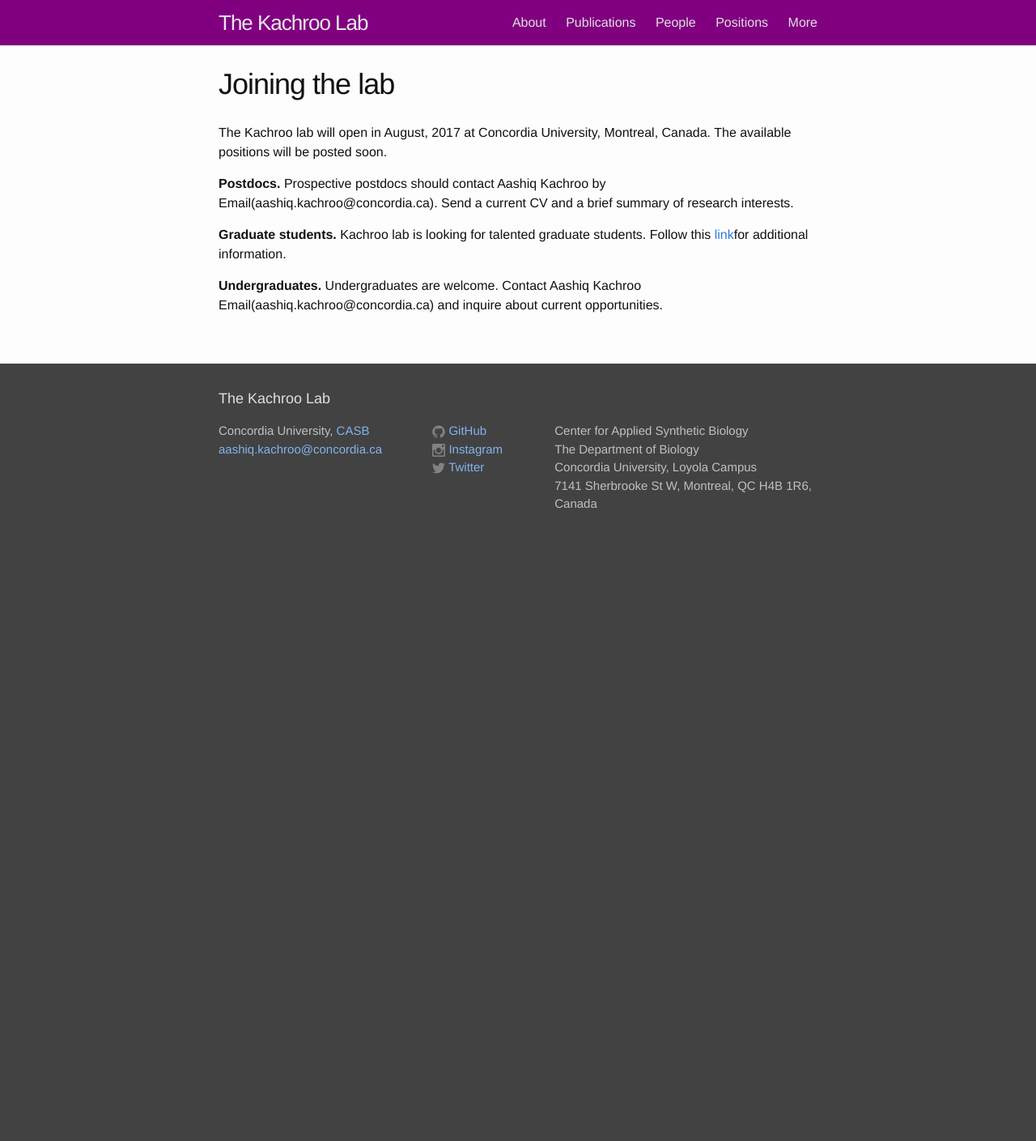
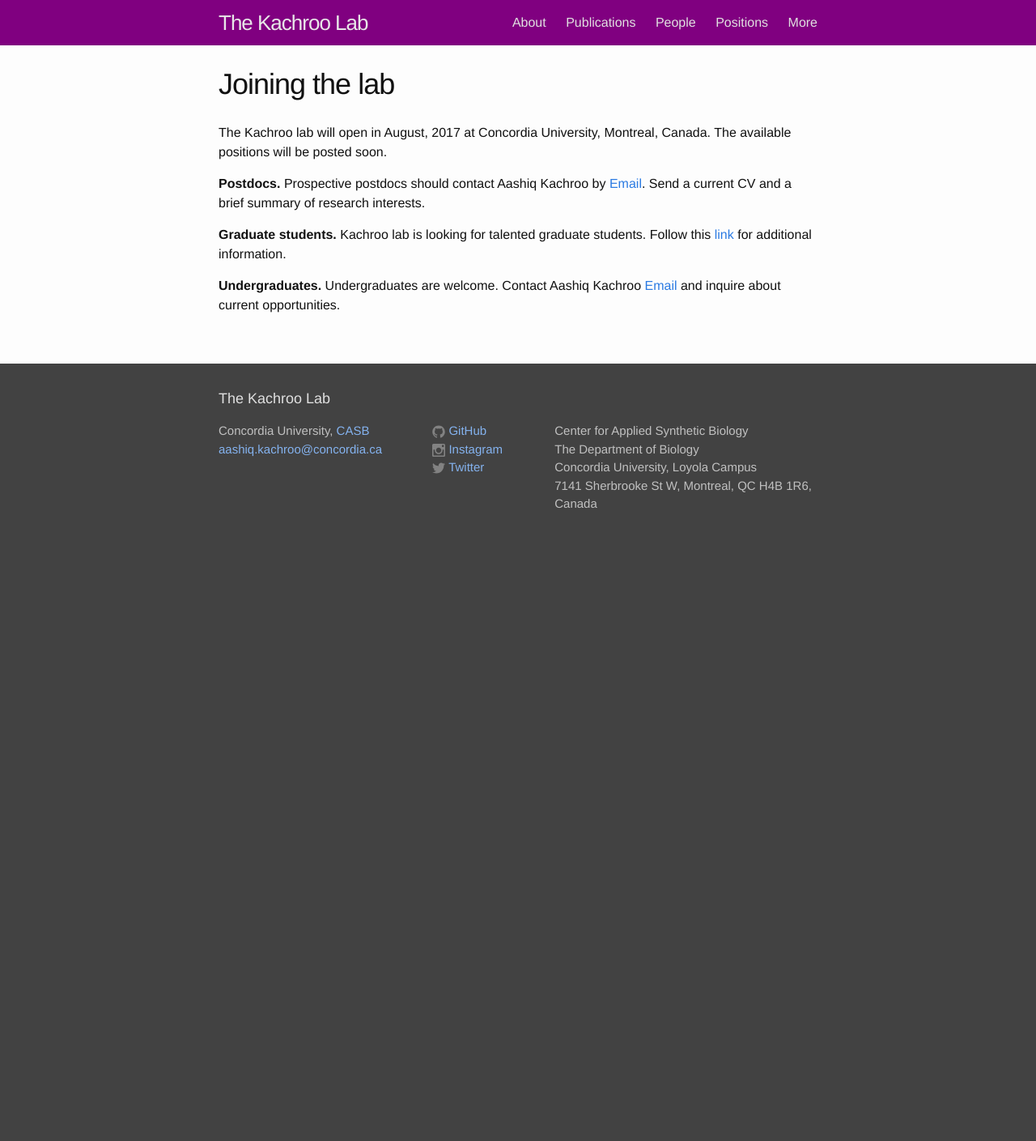
Before and after one commit to kachroolab/kachroolab, a Jekyll site: the page built from joining_the_lab.md, in a window 1280 px wide. Shown: the whole page at 81% size. Built offline with Jekyll 4.4.1, drawn with Linux system fonts in a browser that asks for light colours.

Commit message:
Joining the lab edits

```diff
--- a/joining_the_lab.md
+++ b/joining_the_lab.md
@@ -7,10 +7,10 @@
 The Kachroo lab will open in August, 2017 at Concordia University, Montreal, Canada. The available positions will be posted soon.
 
 **Postdocs.**
-Prospective postdocs should contact Aashiq Kachroo by Email(aashiq.kachroo@concordia.ca). Send a current CV and a brief summary of research interests.
+Prospective postdocs should contact Aashiq Kachroo by [Email](aashiq.kachroo@concordia.ca). Send a current CV and a brief summary of research interests.
 
 **Graduate students.**
-Kachroo lab is looking for talented graduate students. Follow this [link](http://www.concordia.ca/artsci/academics/graduate/chem-phys-bio-opportunities/msc-phd-postdoc-applied-synthetic-biology.html?utm_content=buffer82c6e&utm_medium=social&utm_source=twitter.com&utm_campaign=buffer)for additional information.
+Kachroo lab is looking for talented graduate students. Follow this [link](http://www.concordia.ca/artsci/academics/graduate/chem-phys-bio-opportunities/msc-phd-postdoc-applied-synthetic-biology.html?utm_content=buffer82c6e&utm_medium=social&utm_source=twitter.com&utm_campaign=buffer) for additional information.
 
 **Undergraduates.**
-Undergraduates are welcome. Contact Aashiq Kachroo Email(aashiq.kachroo@concordia.ca) and inquire about current opportunities.
+Undergraduates are welcome. Contact Aashiq Kachroo [Email](aashiq.kachroo@concordia.ca) and inquire about current opportunities.
```
